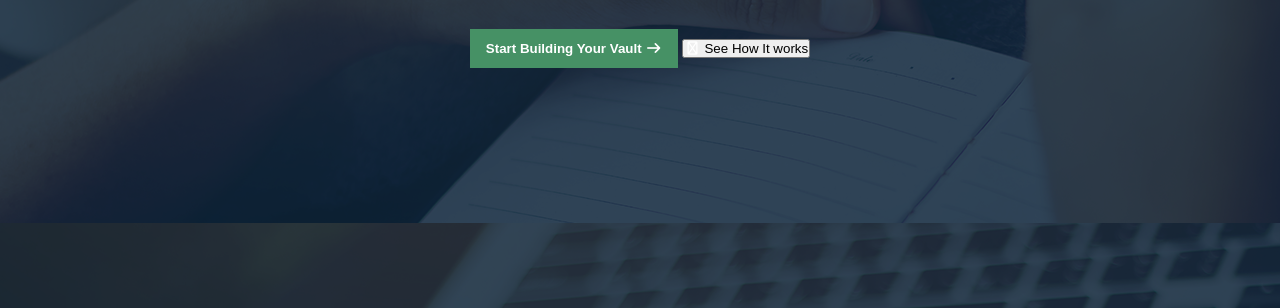
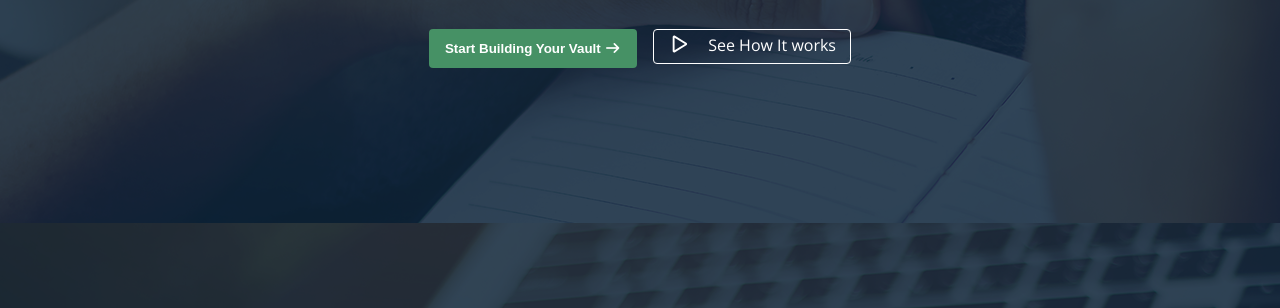
Before and after one commit to Abu-Bakor-Siddik/knowledge-vault-assignment, a plain HTML site: page index.html in a window 1280 px wide. Shown: the part 548-856 px from the top of the page. Drawn offline with nearby package versions, Linux system fonts and the light colour scheme.

Commit message:
added every buttons and every thing in the hero section

```diff
--- a/index.html
+++ b/index.html
@@ -36,7 +36,7 @@
                 </div>
                 <div class="banner-button">
                     <button class="btn">Start Building Your Vault <i class="fa-solid fa-arrow-right" style="color: #ffffff;"></i></button>
-                    <button class="btnB"><i class="fa-regular fa-play" style="color: #ffffff;"></i> See How It works</button>
+                    <div class="btnB"><img height="80%" src="assets/Play.svg" alt="Play Button"> See How It works</div>
                 </div>
             </div>
         </section>
--- a/styles/style.css
+++ b/styles/style.css
@@ -17,6 +17,7 @@
     font-weight: 600;
     padding: 12px 16px;
     cursor: pointer;
+    border-radius: 4px;
 }
 .btn:hover{
     background-color:#FCE765;
@@ -120,3 +121,38 @@ nav .menu a:hover{
     padding: 16px 0 32px;
     text-wrap: wrap;
 }
+#banner .banner-container .banner-button{
+    display: inline-flex;
+    gap: 16px;
+}
+#banner .banner-container .banner-button .btnB img{
+    margin-right: 6px;
+}
+#banner .banner-container .banner-button .btnB{
+    color: #FFFFFF;
+    height: 35px;
+    width: 198px;
+    border: 1px solid #FFFFFF;
+    text-align: center;
+    justify-content:space-evenly;
+    display: inline-flex;
+    padding: 4px 0px ;
+    border-radius: 4px;
+    cursor: pointer;
+}
+#banner .banner-container .banner-button .btnB:hover {
+    color: #090909;
+    background-color:#FFFFFF ;
+    height: 35px;
+    width: 198px;
+    border: 1px solid #FFFFFF;
+    text-align: center;
+    justify-content:space-evenly;
+    display: inline-flex;
+    padding: 4px 0px ;
+    border-radius: 4px;
+    cursor: pointer;
+}
+#banner .banner-container .banner-button .btnB:hover img{
+    background-color: #000000;
+}
```
Also changed, not shown: assets/Play.svg (added).
